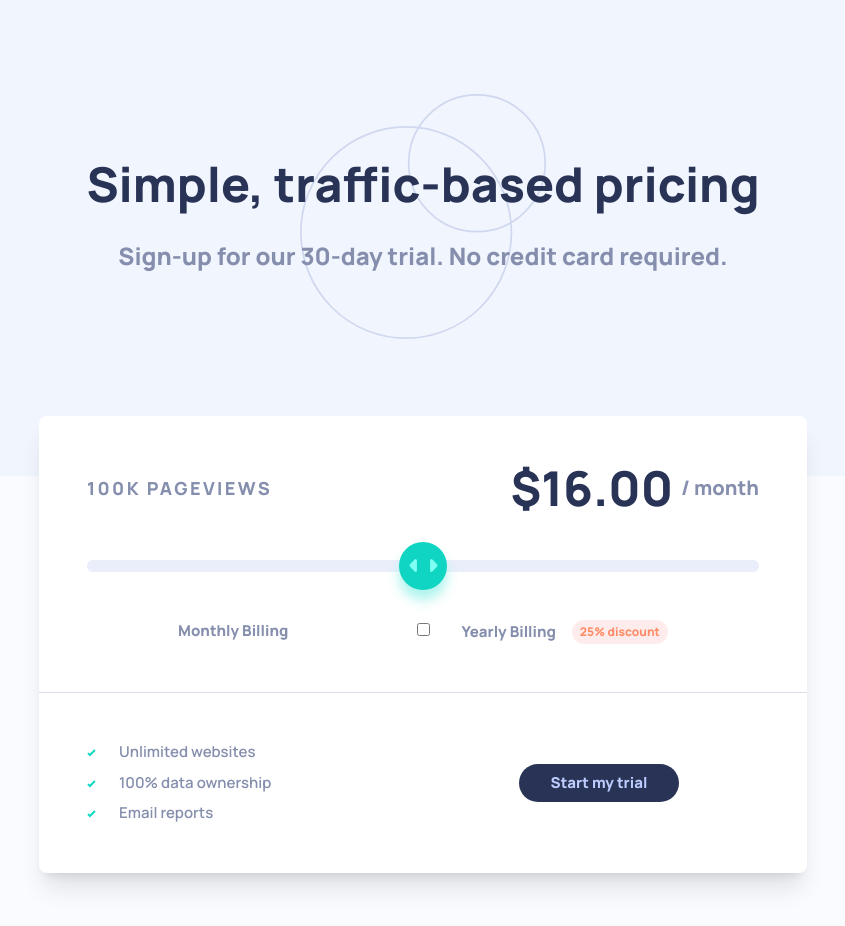
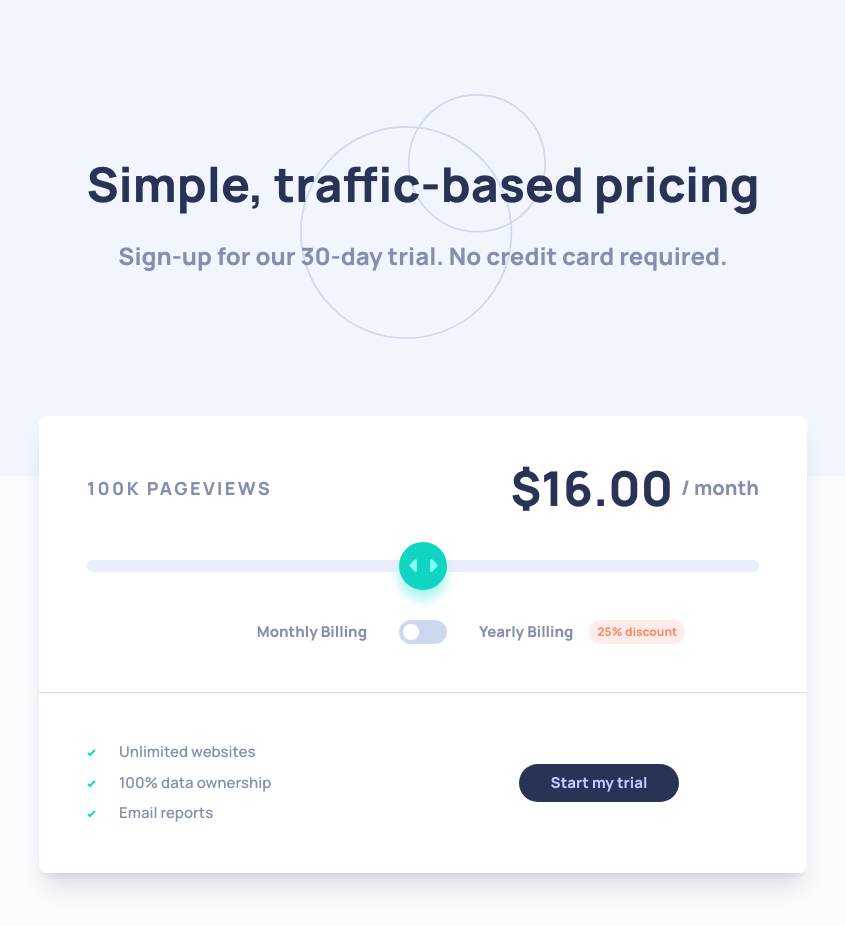
Before and after one commit to lilKriT/fem-interactive-pricing-component, a Next.js app: page / in a window 1280 px wide. Shown: the top 926 px of the page, without its empty margins (217-1062 px from the left). Built offline with nearby package versions, Linux system fonts and the light colour scheme.

Commit message:
Working on the logic.

```diff
--- /dev/null
+++ b/app/_components/Checkbox.tsx
@@ -0,0 +1,20 @@
+const Checkbox = () => {
+  return (
+    <div className="relative w-12 h-6 bg-slate-300 motion-safe:duration-150 rounded-full peer-checked:w-20 cursor-pointer">
+      <form>
+        <input
+          autoComplete="off"
+          type="checkbox"
+          className="sr-only peer"
+          // checked={monthly}
+          // onChange={(e) => {
+          //   setMonthly(e.target.checked);
+          // }}
+        />
+        <div className="absolute top-1 left-1 w-4 sm:w-4 aspect-square rounded-full bg-white peer-checked:translate-x-8 motion-safe:duration-300 ease-in-out"></div>
+      </form>
+    </div>
+  );
+};
+
+export default Checkbox;
--- /dev/null
+++ b/app/_components/PricingCalculator.tsx
@@ -0,0 +1,45 @@
+"use client";
+import { useState } from "react";
+import Range from "./Range";
+import Checkbox from "./Checkbox";
+
+const PricingCalculator = () => {
+  const [yearly, setYearly] = useState(true);
+
+  return (
+    <div className="flex flex-col justify-center items-center gap-12 p-12">
+      {/* Top Row */}
+      <div className="w-full flex justify-between items-center">
+        <p className="uppercase font-extrabold tracking-[.15rem] text-lg">
+          100k Pageviews
+        </p>
+        <p className="font-extrabold text-xl flex justify-center items-center gap-2">
+          <span className="font-extrabold text-slate-800 text-5xl">
+            ${"16.00"}
+          </span>{" "}
+          / month
+        </p>
+      </div>
+
+      {/* Range */}
+      <Range />
+
+      {/* Bottom Row */}
+      <div className="grid grid-cols-[1fr_auto_1fr] gap-8 font-extrabold">
+        {/* Grid is probably the best way to center the button */}
+        <div className="flex justify-end items-center">
+          <p>Monthly Billing</p>
+        </div>
+        <Checkbox />
+        <div className="flex justify-center items-center gap-4">
+          <p>Yearly Billing</p>{" "}
+          <p className="bg-discount-background text-discount-text rounded-full px-2 py-1 text-xs">
+            25% discount
+          </p>
+        </div>
+      </div>
+    </div>
+  );
+};
+
+export default PricingCalculator;
--- a/app/globals.css
+++ b/app/globals.css
@@ -19,7 +19,7 @@
   /* White is for Pricing Component Background */
   --color-slate-50: hsl(230, 100%, 99%); /* Main Background */
   --color-slate-200: hsl(224, 65%, 95%); /* Empty Slider Bar */
-  --color-slate-300: hsl(hsl(223, 50%, 87%)); /* Toggle Background */
+  --color-slate-300: hsl(223, 50%, 87%); /* Toggle Background */
   --color-slate-400: hsl(225, 20%, 60%); /* Text */
   --color-slate-800: hsl(227, 35%, 25%); /* Text & CTA Background */
 
--- a/app/page.tsx
+++ b/app/page.tsx
@@ -1,5 +1,5 @@
 import Link from "next/link";
-import Range from "./_components/Range";
+import PricingCalculator from "./_components/PricingCalculator";
 
 export default function Home() {
   return (
@@ -17,41 +17,8 @@ export default function Home() {
 
         {/* Card */}
         <div className="w-full max-w-3xl bg-pricing-background rounded-lg shadow-xl">
-          {/* Upper section */}
-          <div className="flex flex-col justify-center items-center gap-12 p-12">
-            {/* Top Row */}
-            <div className="w-full flex justify-between items-center">
-              <p className="uppercase font-extrabold tracking-[.15rem] text-lg">
-                100k Pageviews
-              </p>
-              <p className="font-extrabold text-xl flex justify-center items-center gap-2">
-                <span className="font-extrabold text-slate-800 text-5xl">
-                  ${"16.00"}
-                </span>{" "}
-                / month
-              </p>
-            </div>
-
-            {/* Range */}
-            <Range />
-
-            {/* Bottom Row */}
-            <div className="grid grid-cols-[1fr_auto_1fr] gap-8 font-extrabold ">
-              {/* Grid is probably the best way to center the button */}
-              <div>
-                <p>Monthly Billing</p>
-              </div>
-              <div>
-                <input type="checkbox" name="" id="" />
-              </div>
-              <div className="flex justify-center items-center gap-4">
-                <p>Yearly Billing</p>{" "}
-                <p className="bg-discount-background text-discount-text rounded-full px-2 py-1 text-xs">
-                  25% discount
-                </p>
-              </div>
-            </div>
-          </div>
+          {/* Pricing section */}
+          <PricingCalculator />
 
           {/* Sub-section */}
           <div className="border-t border-slate-400/30 p-12 grid grid-cols-2 gap-8">
```
